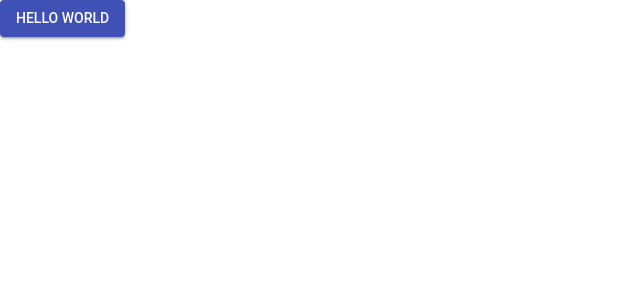
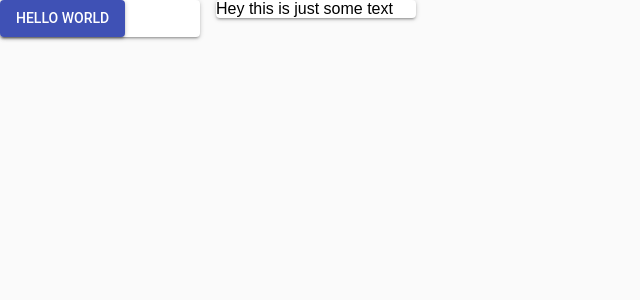
Before and after one commit to BadIdeaFactory/truthgoggles, a React (Create React App) app in the folder src/client/: page / in a window 1280 px wide. Shown: the top 300 px of the page, without its empty margins (0-640 px from the left). Built offline with nearby package versions, Linux system fonts and the light colour scheme.

Commit message:
Tinkering with Grid.

```diff
--- a/src/client/src/App.js
+++ b/src/client/src/App.js
@@ -1,14 +1,30 @@
 import React, { Component } from 'react';
 import logo from './logo.svg';
 import './App.css';
+import Paper from '@material-ui/core/Paper';
 import Button from '@material-ui/core/Button';
+import { Grid, CssBaseline } from '@material-ui/core';
 
 class App extends Component {
   render() {
     return (
-      <Button variant="raised" color="primary">
-        Hello World
-      </Button>
+      <React.Fragment>
+        <CssBaseline/>
+        <Grid container spacing={16}>
+          <Grid item xs={2}>
+            <Paper>
+              <Button variant="raised" color="primary">
+                Hello World
+              </Button>
+            </Paper>
+          </Grid>
+          <Grid item xs={2}>
+            <Paper>
+              Hey this is just some text
+            </Paper>
+          </Grid>
+        </Grid>
+      </React.Fragment>
     );
     /*
     return (
```
